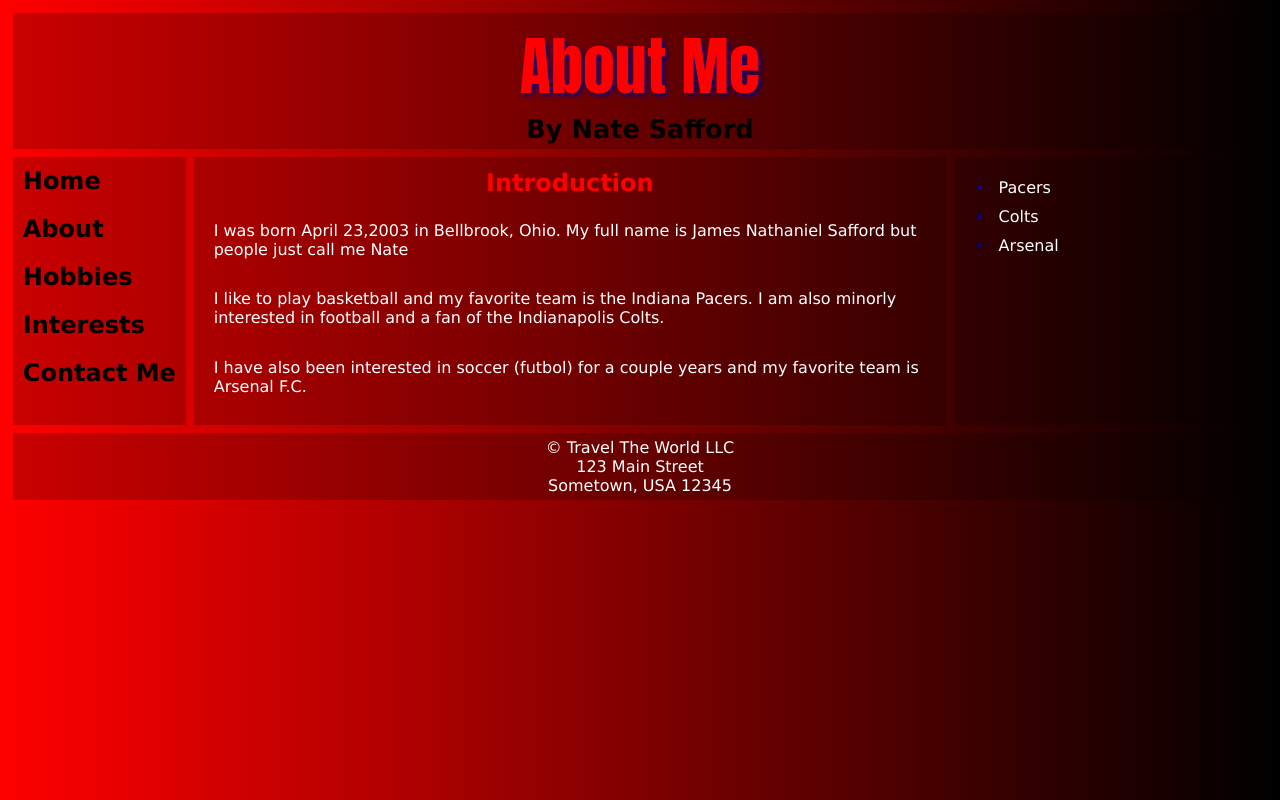
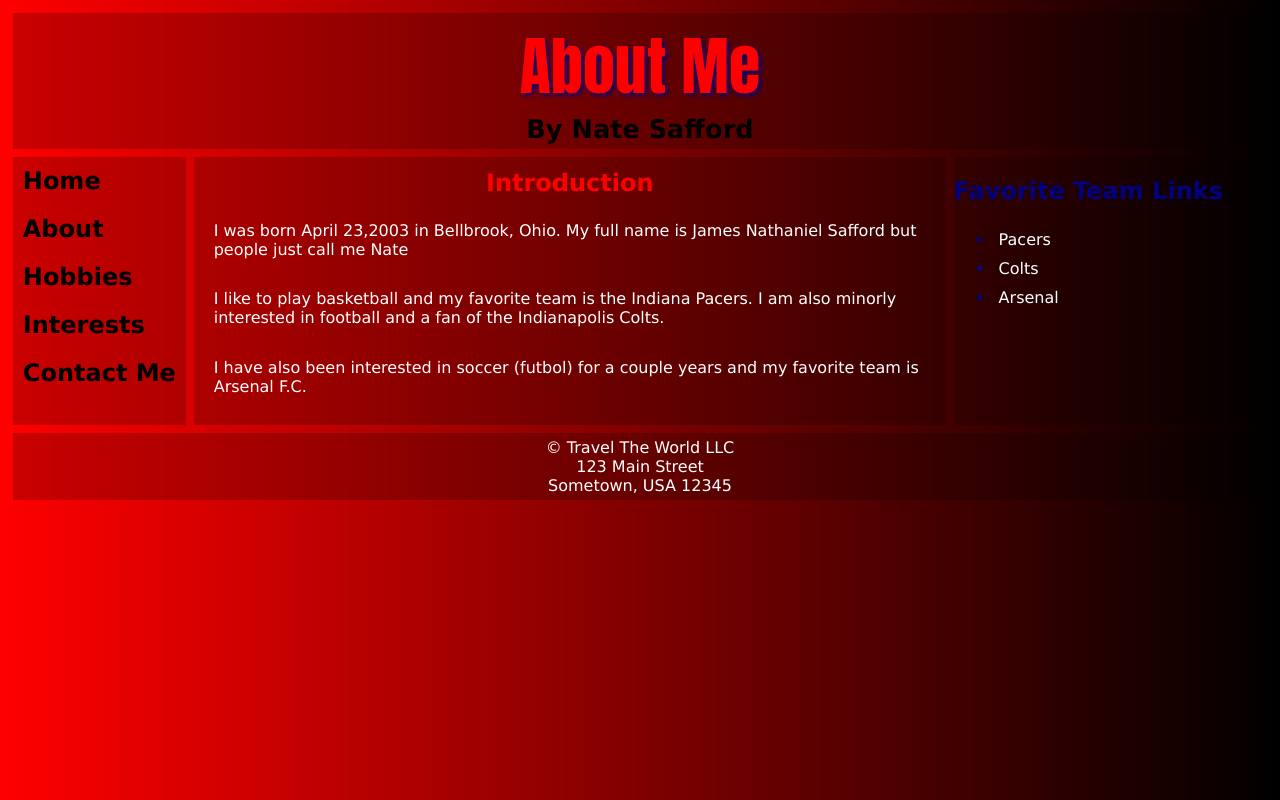
Before and after one commit to Naterth0t/Final1, a plain HTML site: page index.html in a window 1280 px wide. Drawn offline with nearby package versions, Linux system fonts and the light colour scheme; a script that the page names is missing.

Commit message:
Update index.html

```diff
--- a/index.html
+++ b/index.html
@@ -30,6 +30,7 @@
 	    <p>I have also been interested in soccer (futbol) for a couple years and my favorite team is Arsenal F.C.</p>
     </main>
 	<aside>
+		<h2>Favorite Team Links</h2>
 	 <ul>
 		 <li><a href="https://www.nba.com/pacers/">Pacers</a></li>
 		 <li><a href="https://www.colts.com/">Colts</a></li>
```
